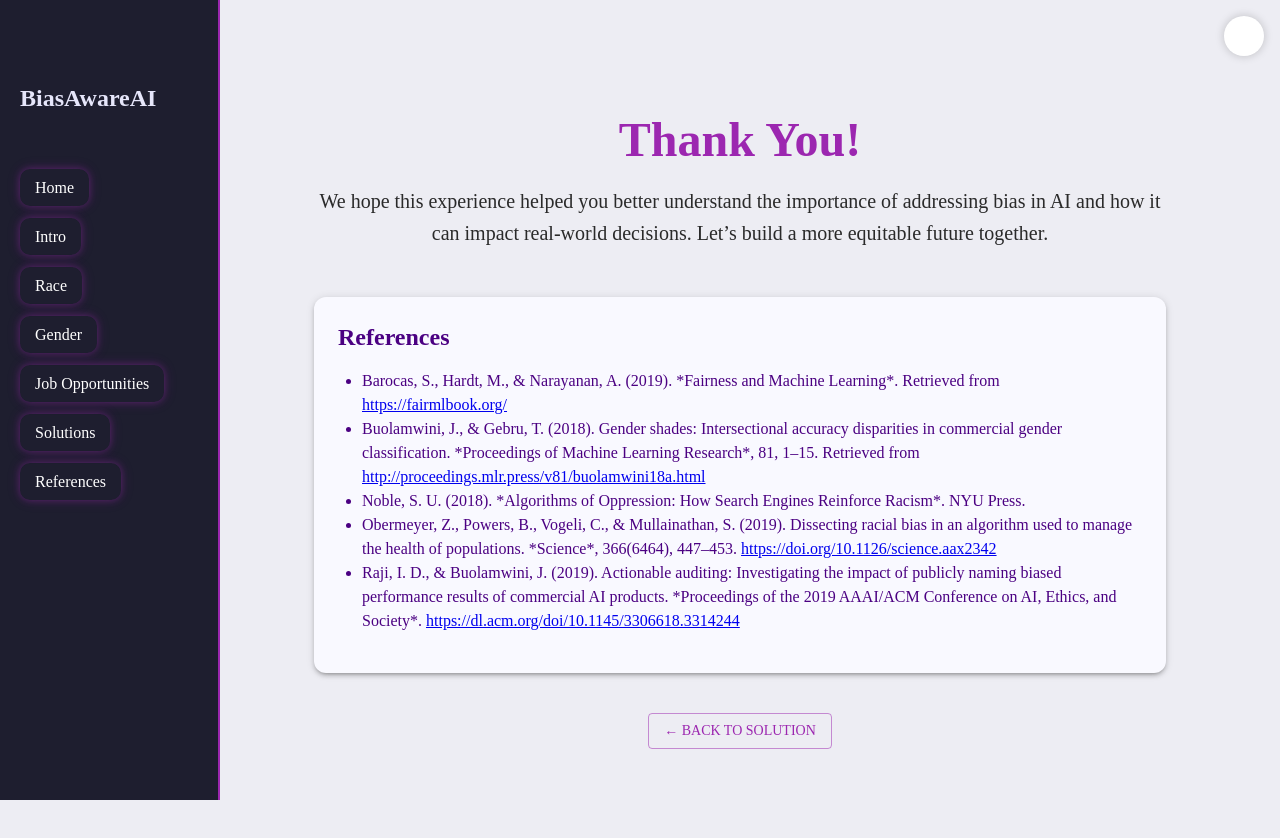
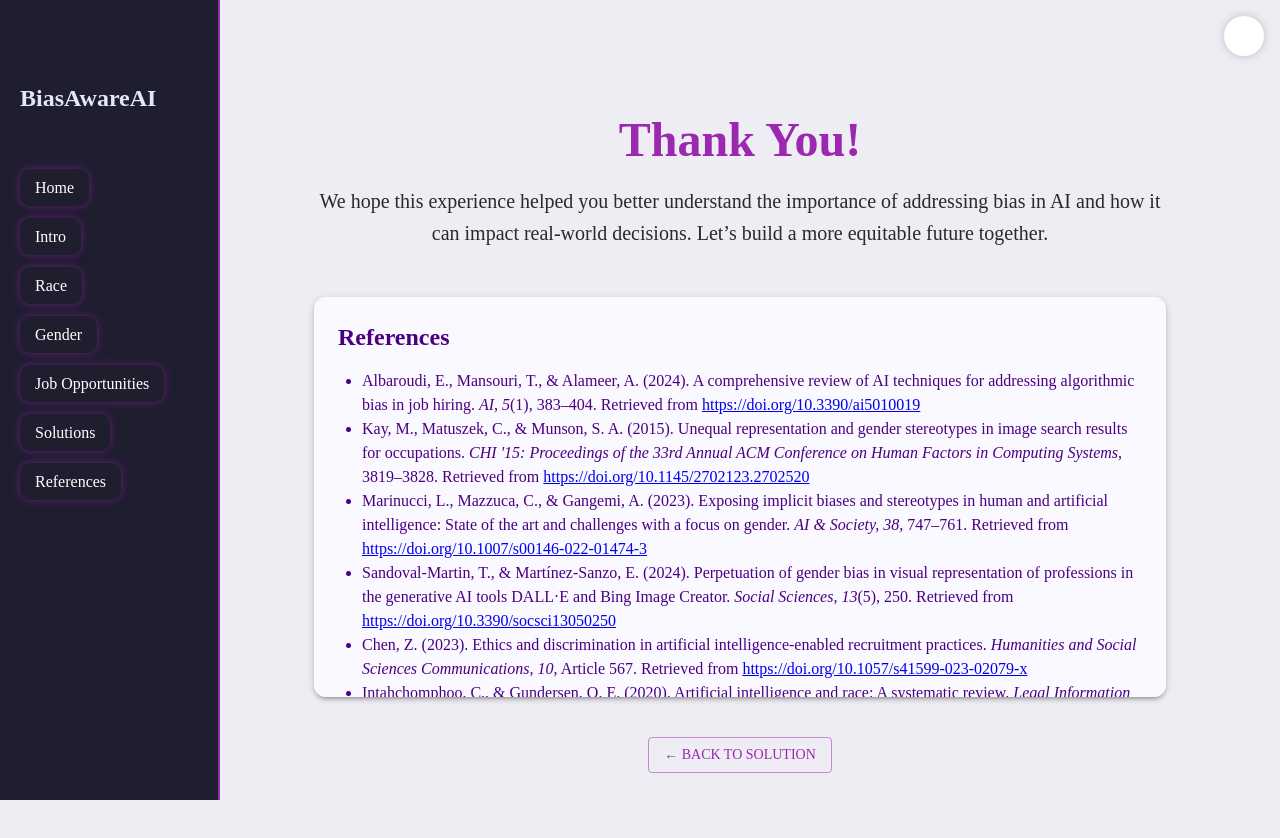
Before and after one commit to edombelayneh/BiasAwareAI, a Next.js app: page /reference in a window 1280 px wide. Shown: the top 838 px of the page. Built offline with nearby package versions, Linux system fonts and the light colour scheme; some icons are missing.

Commit message:
adding the references

```diff
--- a/app/reference/page.js
+++ b/app/reference/page.js
@@ -38,32 +38,48 @@ export default function ReferencePage() {
 
         <Box component="ul" sx={{ pl: 3 }}>
         <li>
-            Barocas, S., Hardt, M., & Narayanan, A. (2019). *Fairness and Machine Learning*. Retrieved from{' '}
-            <a href="https://fairmlbook.org/" target="_blank" rel="noopener noreferrer">
-              https://fairmlbook.org/
+            Albaroudi, E., Mansouri, T., & Alameer, A. (2024). A comprehensive review of AI techniques for addressing algorithmic bias in job hiring. <i>AI, 5</i>(1), 383–404. Retrieved from{' '}
+            <a href="https://doi.org/10.3390/ai5010019" target="_blank" rel="noopener noreferrer">
+                https://doi.org/10.3390/ai5010019
             </a>
         </li>
         <li>
-            Buolamwini, J., & Gebru, T. (2018). Gender shades: Intersectional accuracy disparities in commercial gender classification. *Proceedings of Machine Learning Research*, 81, 1–15. Retrieved from{' '}
-            <a href="http://proceedings.mlr.press/v81/buolamwini18a.html" target="_blank" rel="noopener noreferrer">
-              http://proceedings.mlr.press/v81/buolamwini18a.html
+            Kay, M., Matuszek, C., & Munson, S. A. (2015). Unequal representation and gender stereotypes in image search results for occupations. <i>CHI '15: Proceedings of the 33rd Annual ACM Conference on Human Factors in Computing Systems</i>, 3819–3828. Retrieved from{' '}
+            <a href="https://doi.org/10.1145/2702123.2702520" target="_blank" rel="noopener noreferrer">
+                https://doi.org/10.1145/2702123.2702520
             </a>
         </li>
         <li>
-            Noble, S. U. (2018). *Algorithms of Oppression: How Search Engines Reinforce Racism*. NYU Press.
-          </li>
-          <li>
-            Obermeyer, Z., Powers, B., Vogeli, C., & Mullainathan, S. (2019). Dissecting racial bias in an algorithm used to manage the health of populations. *Science*, 366(6464), 447–453.{' '}
-            <a href="https://doi.org/10.1126/science.aax2342" target="_blank" rel="noopener noreferrer">
-              https://doi.org/10.1126/science.aax2342
+            Marinucci, L., Mazzuca, C., & Gangemi, A. (2023). Exposing implicit biases and stereotypes in human and artificial intelligence: State of the art and challenges with a focus on gender. <i>AI & Society, 38</i>, 747–761. Retrieved from{' '}
+            <a href="https://doi.org/10.1007/s00146-022-01474-3" target="_blank" rel="noopener noreferrer">
+                https://doi.org/10.1007/s00146-022-01474-3
             </a>
         </li>
         <li>
-            Raji, I. D., & Buolamwini, J. (2019). Actionable auditing: Investigating the impact of publicly naming biased performance results of commercial AI products. *Proceedings of the 2019 AAAI/ACM Conference on AI, Ethics, and Society*.{' '}
-            <a href="https://dl.acm.org/doi/10.1145/3306618.3314244" target="_blank" rel="noopener noreferrer">
-              https://dl.acm.org/doi/10.1145/3306618.3314244
+            Sandoval-Martin, T., & Martínez-Sanzo, E. (2024). Perpetuation of gender bias in visual representation of professions in the generative AI tools DALL·E and Bing Image Creator. <i>Social Sciences, 13</i>(5), 250. Retrieved from{' '}
+            <a href="https://doi.org/10.3390/socsci13050250" target="_blank" rel="noopener noreferrer">
+                https://doi.org/10.3390/socsci13050250
             </a>
         </li>
+        <li>
+            Chen, Z. (2023). Ethics and discrimination in artificial intelligence-enabled recruitment practices. <i>Humanities and Social Sciences Communications, 10</i>, Article 567. Retrieved from{' '}
+            <a href="https://doi.org/10.1057/s41599-023-02079-x" target="_blank" rel="noopener noreferrer">
+                https://doi.org/10.1057/s41599-023-02079-x
+            </a>
+        </li>
+        <li>
+            Intahchomphoo, C., & Gundersen, O. E. (2020). Artificial intelligence and race: A systematic review. <i>Legal Information Management, 20</i>(2), 74–84. Retrieved from{' '}
+            <a href="https://doi.org/10.1017/S1472669620000183" target="_blank" rel="noopener noreferrer">
+                https://doi.org/10.1017/S1472669620000183
+            </a>
+        </li>
+        <li>
+            Hofmann, V., Kalluri, P. R., Jurafsky, D., & King, S. (2024). AI generates covertly racist decisions about people based on their dialect. <i>Nature, 633</i>, 147–149. Retrieved from{' '}
+            <a href="https://doi.org/10.1038/s41586-024-07856-5" target="_blank" rel="noopener noreferrer">
+                https://doi.org/10.1038/s41586-024-07856-5
+            </a>
+        </li>
+
         </Box>
       </Paper>
 
```
Lines whose indentation alone changed are shown as unchanged.
